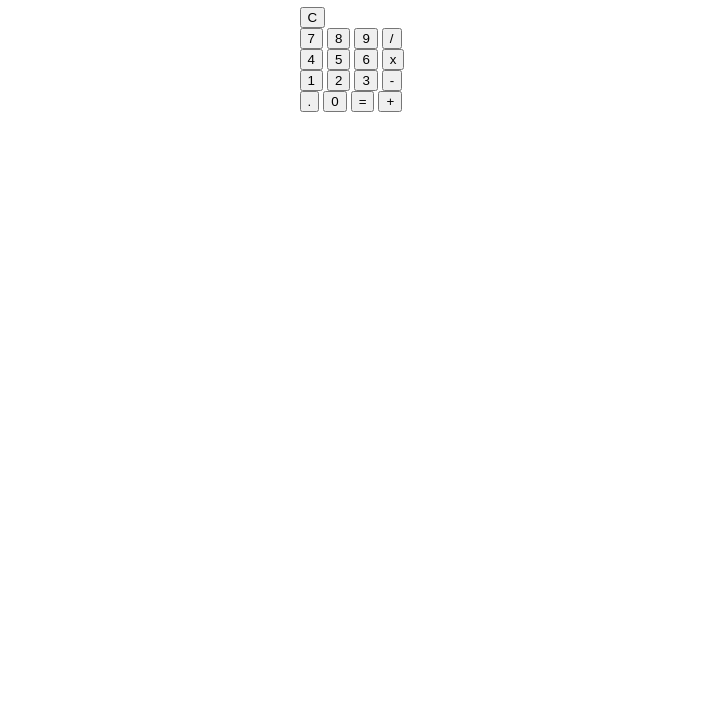
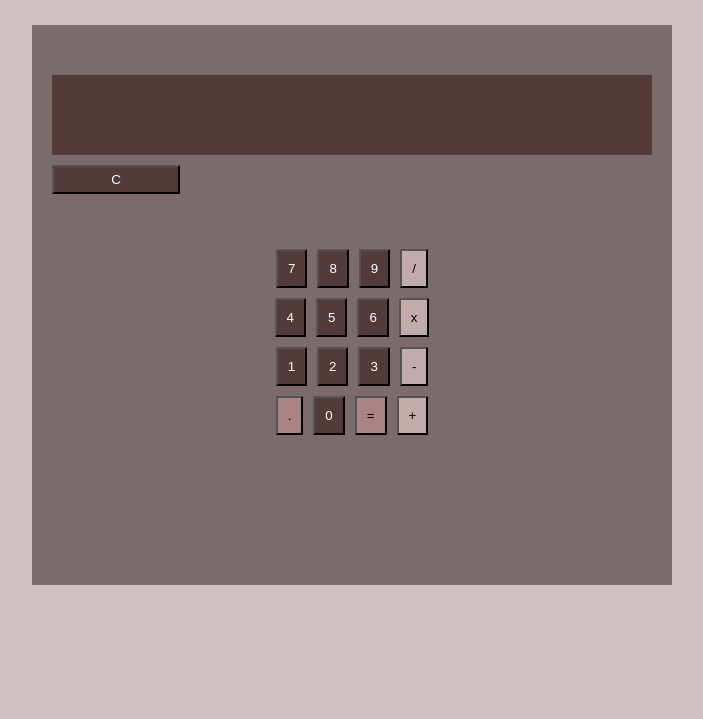
Before and after one commit to ethanizeta06/calculator, a plain HTML site: page index.html in a window 1280 px wide. Shown: the part 81-800 px from the top of the page, without its empty margins (288-991 px from the left). Drawn offline with Linux system fonts and the light colour scheme.

Commit message:
Styled the calculator

```diff
--- a/styles.css
+++ b/styles.css
@@ -3,4 +3,58 @@ body{
     flex-direction: column;
     justify-content: center;
     align-items: center ;
+    background-color: #d1c0c0;
 }
+h1{
+    color: #533b3b;
+    margin-bottom: 40px;
+}
+.calculator{
+    width: 50vw;
+    height: 70vh;
+    background-color: rgb(124, 107, 107);
+}
+.first-row{
+    display: flex;
+    flex-direction: column;
+    margin-bottom: 50px;
+    margin-top: 50px;
+    margin-left: 20px;
+    margin-right: 20px;
+}
+.screen{
+    height: 10vh;
+    background-color: #533b3b;
+    text-align: left;
+    align-content:center;
+    font-size: large;
+    padding-left: 15px;
+    overflow: hidden;
+    margin-bottom: 10px;
+    color: white;
+}
+.clear{
+    width: 10vw;
+    background-color:#533b3b ;
+    color: white;
+    padding: 5px;
+}
+.other-rows{
+    display: flex;
+    align-items: center;
+    justify-content: center;
+}
+.other-rows button{
+    margin: 5px;
+    padding: 10px;
+}
+.number{
+    background-color: #533b3b;
+    color: white;
+}
+.operator{
+    background-color: rgba(214, 191, 191, 0.767);
+}
+.equal,.decimal{
+    background-color: rgba(196, 148, 148, 0.63);
+}
```
